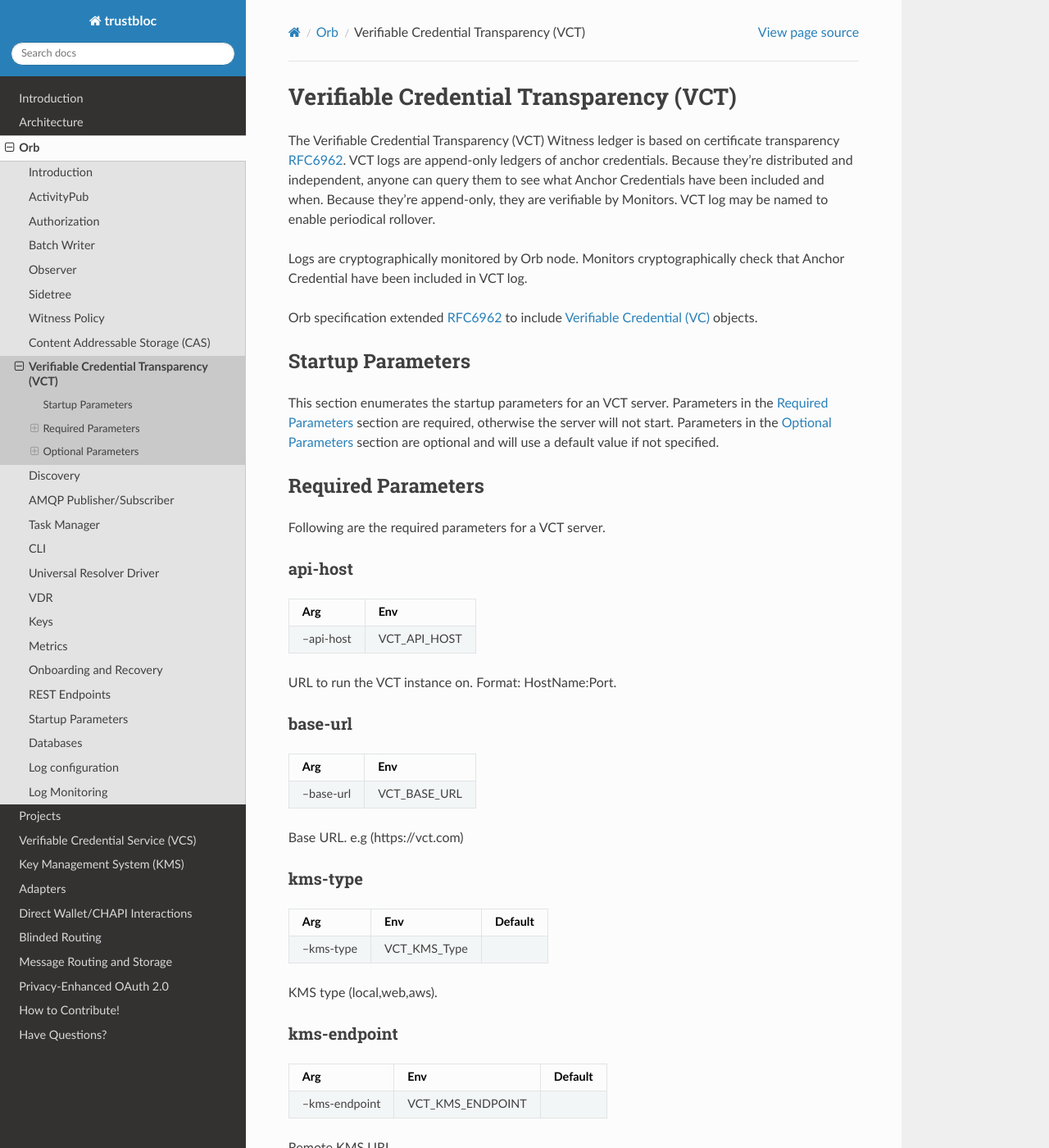
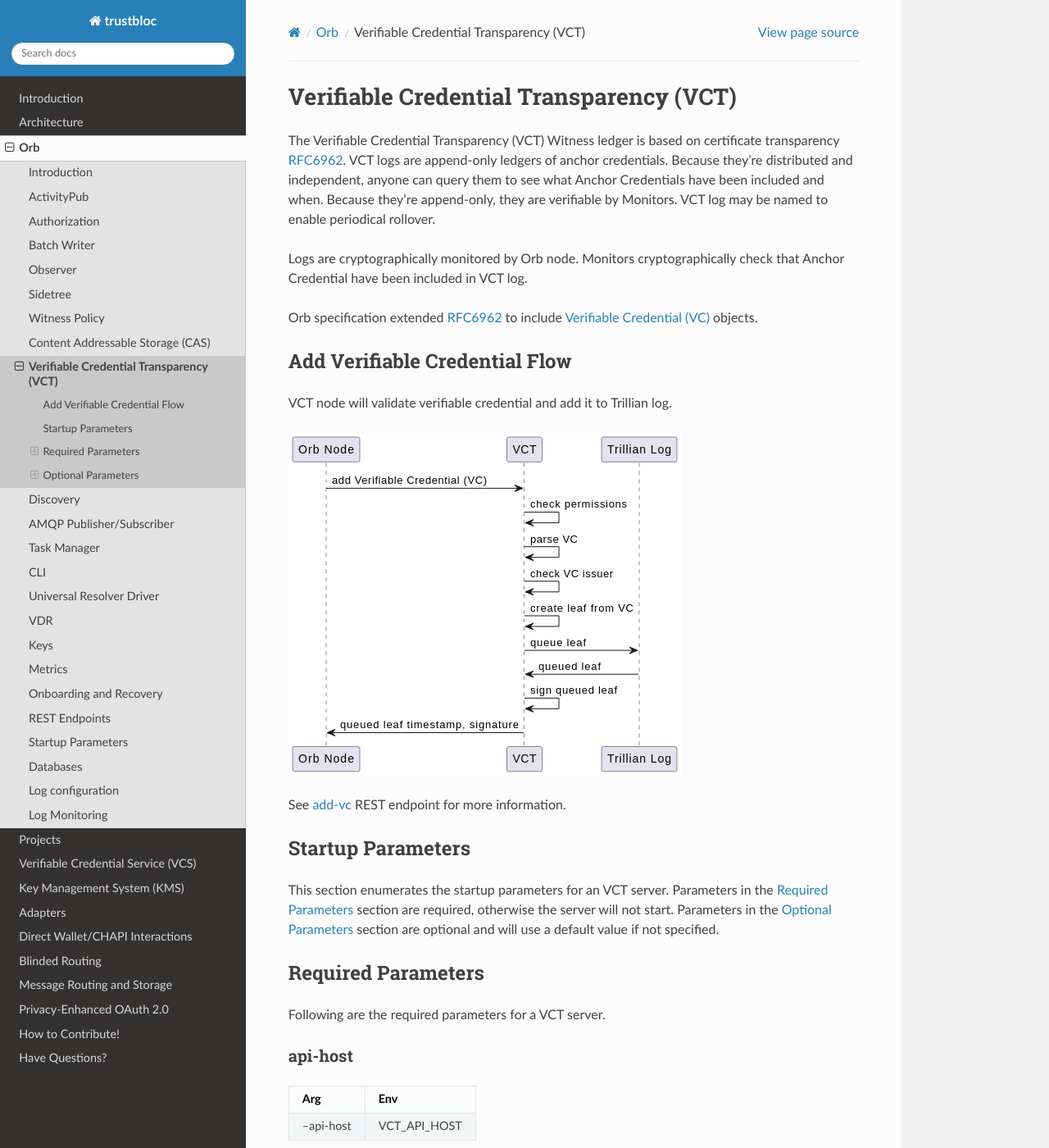
Before and after one commit to trustbloc/docs, a Sphinx documentation site: the page built from readthedocs/source/orb/vct.md, in a window 1280 px wide and 1400 px high. Shown: the whole window at 82% size. Built offline with Sphinx 7.4.7 and the Read the Docs theme 2.0.0, drawn with Linux system fonts in a browser that asks for light colours.

Commit message:
chore: Add VC flow (UML)
Add diagram for adding vc.

Signed-off-by: Sandra Vrtikapa <sandra.vrtikapa@securekey.com>

````diff
--- a/readthedocs/source/orb/vct.md
+++ b/readthedocs/source/orb/vct.md
@@ -14,6 +14,14 @@
 
 Orb specification extended [RFC6962](https://www.rfc-editor.org/rfc/rfc6962) to include [Verifiable Credential (VC)](https://trustbloc.github.io/did-method-orb/#bib-vc-data-model) objects.
 
+## Add Verifiable Credential Flow
+
+VCT node will validate verifiable credential and add it to Trillian log.
+
+```{image} ../_static/orb/add-vc.svg
+```
+
+See [add-vc](restendpoints/vct.html#add-anchor-credential-to-log) REST endpoint for more information.
 
 ## Startup Parameters
 
````
Also changed, not shown: readthedocs/source/_static/orb/add-vc.svg (added).
